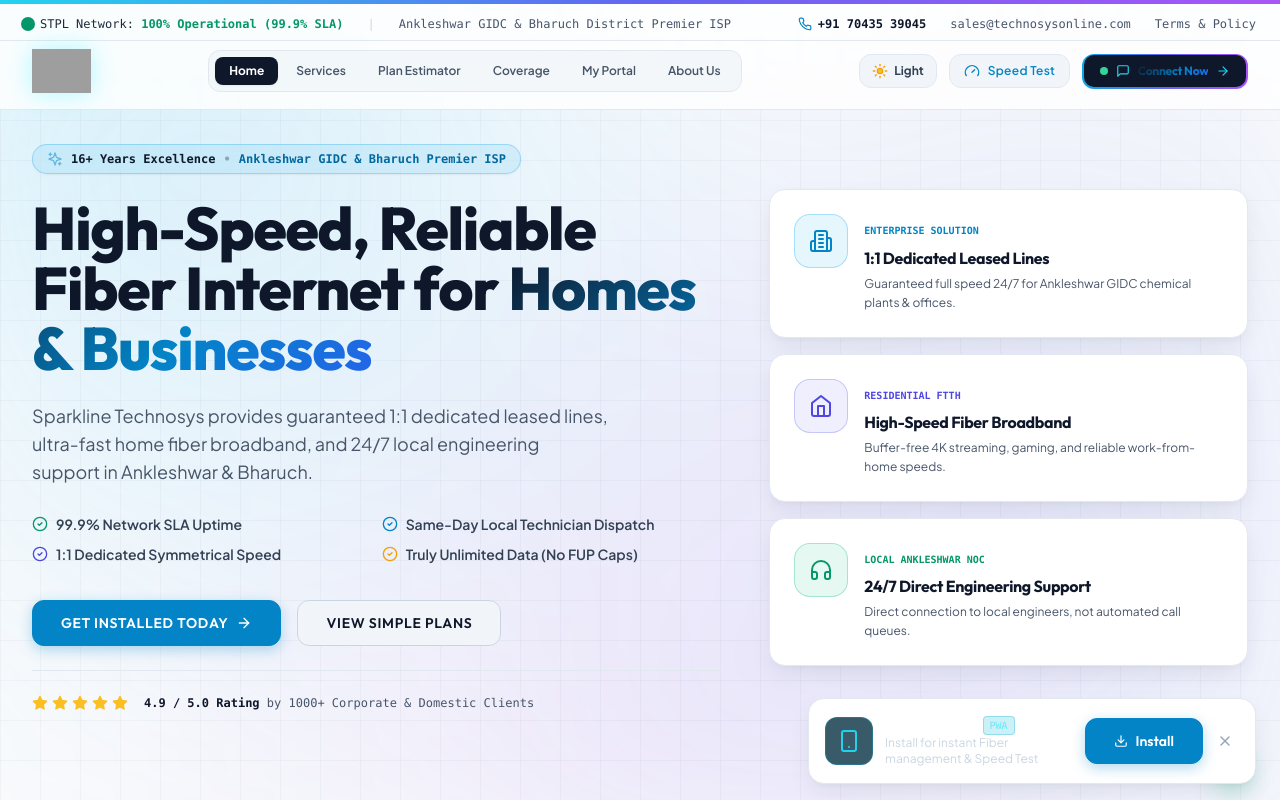
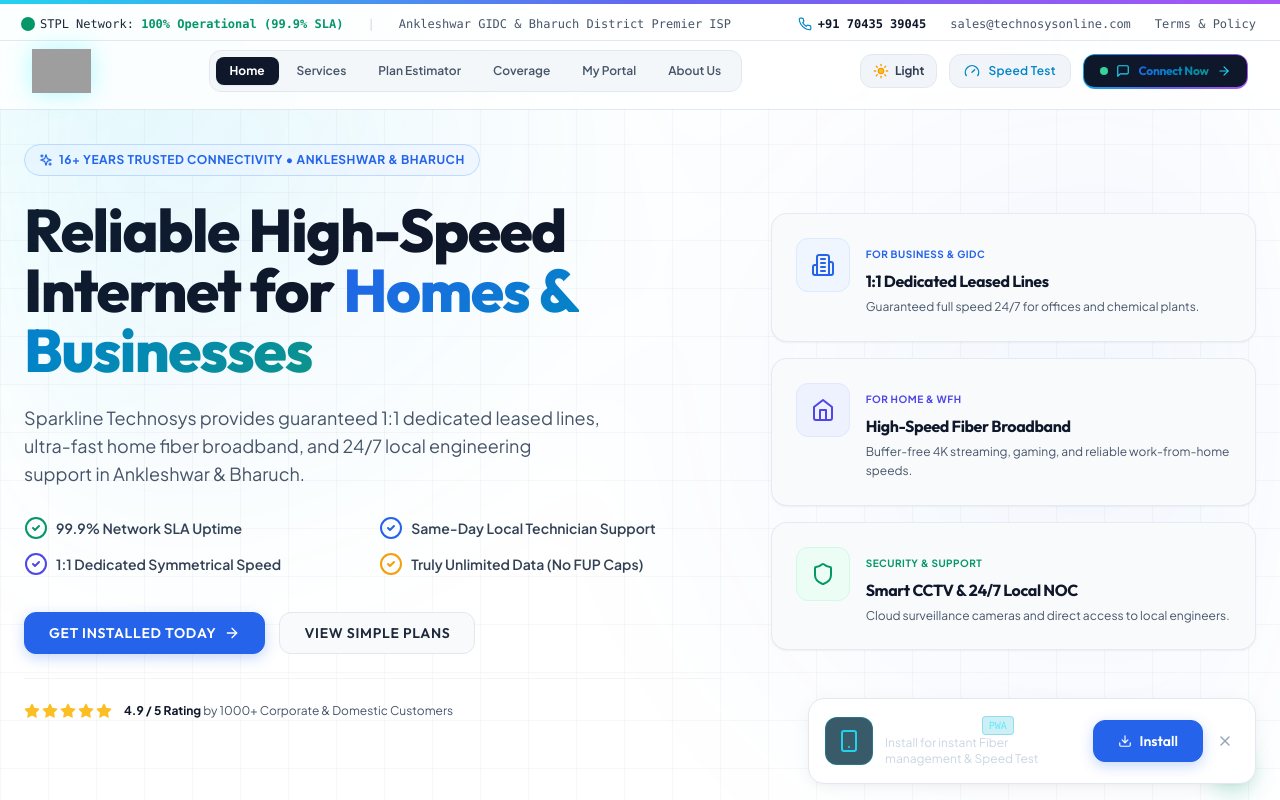
Before and after one commit to khansaood11/technosys-website, a React (Vite) app: page / in a window 1280 px wide. Shown: the top 800 px of the page. Built offline with nearby package versions, Linux system fonts and the light colour scheme; grey boxes are pictures that could not be loaded.

Commit message:
Update Technosys design system to crisp lightweight white canvas with soft elevation shadows and clean visual cards

```diff
--- a/src/components/ExecutiveHero.jsx
+++ b/src/components/ExecutiveHero.jsx
@@ -1,12 +1,12 @@
 import React from 'react';
 import { motion } from 'framer-motion';
-import { ArrowRight, CheckCircle2, ShieldCheck, Star, Sparkles, Building2, Home, Headphones, Wifi } from 'lucide-react';
+import { ArrowRight, CheckCircle2, Star, Sparkles, Building2, Home, Shield, Headphones } from 'lucide-react';
 
-export default function ExecutiveHero({ onOpenContact, onExploreServices, onOpenSpeedTest }) {
+export default function ExecutiveHero({ onOpenContact, onExploreServices }) {
   return (
-    <section className="relative pt-28 pb-16 md:pt-36 md:pb-24 overflow-hidden bg-slate-50 dark:bg-[#060B18] border-b border-slate-200 dark:border-zinc-800/80">
+    <section className="relative pt-28 pb-16 md:pt-36 md:pb-24 overflow-hidden bg-white dark:bg-[#060B18] border-b border-slate-100 dark:border-zinc-800/80">
 
-      {/* Background Gradient Orbs & Subtle Grid */}
+      {/* Background Subtle Gradient & Grid */}
       <div className="aurora-bg"></div>
       <div className="tech-grid-bg"></div>
 
@@ -15,69 +15,67 @@
 
           {/* Left Main Content */}
           <motion.div
-            initial={{ opacity: 0, y: 25 }}
+            initial={{ opacity: 0, y: 20 }}
             animate={{ opacity: 1, y: 0 }}
-            transition={{ duration: 0.7 }}
+            transition={{ duration: 0.6 }}
             className="lg:col-span-7 space-y-6 text-left"
           >
             {/* Trust Pill Badge */}
-            <div className="inline-flex items-center gap-2 px-3.5 py-1.5 rounded-full bg-sky-500/10 dark:bg-cyan-500/10 border border-sky-500/30 dark:border-cyan-500/30 text-sky-700 dark:text-cyan-300 text-xs font-mono font-semibold shadow-sm backdrop-blur-md">
-              <Sparkles className="w-4 h-4 text-sky-600 dark:text-cyan-400 animate-pulse" />
-              <span className="font-bold text-slate-900 dark:text-white">16+ Years Excellence</span>
-              <span className="text-slate-400 dark:text-zinc-600">•</span>
-              <span>Ankleshwar GIDC & Bharuch Premier ISP</span>
+            <div className="badge-tag">
+              <Sparkles className="w-3.5 h-3.5" />
+              <span>16+ Years Trusted Connectivity • Ankleshwar & Bharuch</span>
             </div>
 
-            {/* Clear Business & Executive Headline */}
-            <h1 className="text-3xl sm:text-5xl lg:text-6xl font-extrabold text-slate-900 dark:text-white tracking-tight font-heading leading-tight">
-              High-Speed, Reliable Fiber Internet for <span className="gradient-text">Homes & Businesses</span>
+            {/* Clear Business Headline */}
+            <h1 className="text-4xl sm:text-5xl lg:text-6xl font-extrabold text-slate-900 dark:text-white tracking-tight font-heading leading-[1.15]">
+              Reliable High-Speed Internet for <span className="gradient-text">Homes & Businesses</span>
             </h1>
 
             <p className="text-base sm:text-lg text-slate-600 dark:text-slate-300 max-w-xl leading-relaxed">
               Sparkline Technosys provides guaranteed 1:1 dedicated leased lines, ultra-fast home fiber broadband, and 24/7 local engineering support in Ankleshwar & Bharuch.
             </p>
 
-            {/* Key Value Checklist */}
-            <div className="grid grid-cols-1 sm:grid-cols-2 gap-2.5 pt-1 text-xs sm:text-sm font-semibold text-slate-700 dark:text-zinc-200">
+            {/* Simple Key Benefits */}
+            <div className="grid grid-cols-1 sm:grid-cols-2 gap-3 pt-1 text-xs sm:text-sm font-semibold text-slate-700 dark:text-zinc-200">
               <div className="flex items-center gap-2">
-                <CheckCircle2 className="w-4 h-4 text-emerald-600 dark:text-emerald-400 shrink-0" />
+                <CheckCircle2 className="w-4.5 h-4.5 text-emerald-600 dark:text-emerald-400 shrink-0" />
                 <span>99.9% Network SLA Uptime</span>
               </div>
               <div className="flex items-center gap-2">
-                <CheckCircle2 className="w-4 h-4 text-sky-600 dark:text-cyan-400 shrink-0" />
-                <span>Same-Day Local Technician Dispatch</span>
+                <CheckCircle2 className="w-4.5 h-4.5 text-blue-600 dark:text-cyan-400 shrink-0" />
+                <span>Same-Day Local Technician Support</span>
               </div>
               <div className="flex items-center gap-2">
-                <CheckCircle2 className="w-4 h-4 text-indigo-600 dark:text-indigo-400 shrink-0" />
+                <CheckCircle2 className="w-4.5 h-4.5 text-indigo-600 dark:text-indigo-400 shrink-0" />
                 <span>1:1 Dedicated Symmetrical Speed</span>
               </div>
               <div className="flex items-center gap-2">
-                <CheckCircle2 className="w-4 h-4 text-amber-500 shrink-0" />
+                <CheckCircle2 className="w-4.5 h-4.5 text-amber-500 shrink-0" />
                 <span>Truly Unlimited Data (No FUP Caps)</span>
               </div>
             </div>
 
             {/* Primary Action Buttons */}
-            <div className="flex flex-wrap items-center gap-4 pt-3">
-              <button onClick={onOpenContact} className="btn-primary py-4 px-7 text-xs font-bold uppercase tracking-wider">
+            <div className="flex flex-wrap items-center gap-3.5 pt-3">
+              <button onClick={onOpenContact} className="btn-primary py-3.5 px-7 text-xs font-bold uppercase tracking-wider">
                 <span>Get Installed Today</span>
                 <ArrowRight className="w-4 h-4" />
               </button>
 
-              <button onClick={onExploreServices} className="btn-secondary py-4 px-7 text-xs font-bold uppercase tracking-wider">
+              <button onClick={onExploreServices} className="btn-secondary py-3.5 px-7 text-xs font-bold uppercase tracking-wider">
                 <span>View Simple Plans</span>
               </button>
             </div>
 
-            {/* Social Proof Rating */}
-            <div className="pt-6 border-t border-slate-200 dark:border-zinc-800 flex items-center gap-4 text-xs font-mono text-slate-600 dark:text-zinc-400">
-              <div className="flex items-center gap-1 text-amber-400">
+            {/* Rating & Social Proof */}
+            <div className="pt-6 border-t border-slate-100 dark:border-zinc-800 flex items-center gap-3 text-xs text-slate-600 dark:text-zinc-400">
+              <div className="flex items-center gap-0.5 text-amber-400">
                 {[...Array(5)].map((_, i) => (
                   <Star key={i} className="w-4 h-4 fill-amber-400 text-amber-400" />
                 ))}
               </div>
               <div>
-                <strong className="text-slate-900 dark:text-white font-bold">4.9 / 5.0 Rating</strong> by 1000+ Corporate & Domestic Clients
+                <strong className="text-slate-900 dark:text-white font-bold">4.9 / 5 Rating</strong> by 1000+ Corporate & Domestic Customers
               </div>
             </div>
 
@@ -85,44 +83,44 @@
 
           {/* Right Clean Visual Cards Showcase */}
           <motion.div
-            initial={{ opacity: 0, x: 25 }}
+            initial={{ opacity: 0, x: 20 }}
             animate={{ opacity: 1, x: 0 }}
-            transition={{ duration: 0.7, delay: 0.2 }}
+            transition={{ duration: 0.6, delay: 0.15 }}
             className="lg:col-span-5 space-y-4"
           >
             {/* Corporate Internet Card */}
-            <div className="glass-panel p-6 border-slate-200 dark:border-zinc-800 hover:border-sky-500/40 dark:hover:border-cyan-500/40 transition-all flex items-start gap-4">
-              <div className="p-3.5 rounded-2xl bg-sky-500/10 dark:bg-cyan-500/10 border border-sky-500/30 dark:border-cyan-500/30 text-sky-600 dark:text-cyan-400 shrink-0">
+            <div className="p-6 rounded-2xl bg-slate-50 dark:bg-zinc-900/90 border border-slate-200/80 dark:border-zinc-800 hover:border-blue-500/40 transition-all flex items-start gap-4 shadow-sm hover:shadow-md">
+              <div className="p-3.5 rounded-xl bg-blue-50 dark:bg-cyan-500/10 text-blue-600 dark:text-cyan-400 shrink-0 border border-blue-100 dark:border-cyan-500/20">
                 <Building2 className="w-6 h-6" />
               </div>
               <div className="space-y-1">
-                <span className="text-[10px] font-mono font-bold uppercase text-sky-600 dark:text-cyan-400">Enterprise Solution</span>
+                <span className="text-[10px] font-bold uppercase text-blue-600 dark:text-cyan-400 tracking-wider">For Business & GIDC</span>
                 <h3 className="text-base font-bold text-slate-900 dark:text-white font-heading">1:1 Dedicated Leased Lines</h3>
-                <p className="text-xs text-slate-600 dark:text-slate-400 leading-relaxed">Guaranteed full speed 24/7 for Ankleshwar GIDC chemical plants & offices.</p>
+                <p className="text-xs text-slate-600 dark:text-slate-400 leading-relaxed">Guaranteed full speed 24/7 for offices and chemical plants.</p>
               </div>
             </div>
 
             {/* Home Broadband Card */}
-            <div className="glass-panel p-6 border-slate-200 dark:border-zinc-800 hover:border-indigo-500/40 transition-all flex items-start gap-4">
-              <div className="p-3.5 rounded-2xl bg-indigo-500/10 border border-indigo-500/30 text-indigo-600 dark:text-indigo-400 shrink-0">
+            <div className="p-6 rounded-2xl bg-slate-50 dark:bg-zinc-900/90 border border-slate-200/80 dark:border-zinc-800 hover:border-indigo-500/40 transition-all flex items-start gap-4 shadow-sm hover:shadow-md">
+              <div className="p-3.5 rounded-xl bg-indigo-50 dark:bg-indigo-500/10 text-indigo-600 dark:text-indigo-400 shrink-0 border border-indigo-100 dark:border-indigo-500/20">
                 <Home className="w-6 h-6" />
               </div>
               <div className="space-y-1">
-                <span className="text-[10px] font-mono font-bold uppercase text-indigo-600 dark:text-indigo-400">Residential FTTH</span>
+                <span className="text-[10px] font-bold uppercase text-indigo-600 dark:text-indigo-400 tracking-wider">For Home & WFH</span>
                 <h3 className="text-base font-bold text-slate-900 dark:text-white font-heading">High-Speed Fiber Broadband</h3>
                 <p className="text-xs text-slate-600 dark:text-slate-400 leading-relaxed">Buffer-free 4K streaming, gaming, and reliable work-from-home speeds.</p>
               </div>
             </div>
 
-            {/* 24/7 NOC Support Card */}
-            <div className="glass-panel p-6 border-slate-200 dark:border-zinc-800 hover:border-emerald-500/40 transition-all flex items-start gap-4">
-              <div className="p-3.5 rounded-2xl bg-emerald-500/10 border border-emerald-500/30 text-emerald-600 dark:text-emerald-400 shrink-0">
-                <Headphones className="w-6 h-6" />
+            {/* Smart CCTV & Support Card */}
+            <div className="p-6 rounded-2xl bg-slate-50 dark:bg-zinc-900/90 border border-slate-200/80 dark:border-zinc-800 hover:border-emerald-500/40 transition-all flex items-start gap-4 shadow-sm hover:shadow-md">
+              <div className="p-3.5 rounded-xl bg-emerald-50 dark:bg-emerald-500/10 text-emerald-600 dark:text-emerald-400 shrink-0 border border-emerald-100 dark:border-emerald-500/20">
+                <Shield className="w-6 h-6" />
               </div>
               <div className="space-y-1">
-                <span className="text-[10px] font-mono font-bold uppercase text-emerald-600 dark:text-emerald-400">Local Ankleshwar NOC</span>
-                <h3 className="text-base font-bold text-slate-900 dark:text-white font-heading">24/7 Direct Engineering Support</h3>
-                <p className="text-xs text-slate-600 dark:text-slate-400 leading-relaxed">Direct connection to local engineers, not automated call queues.</p>
+                <span className="text-[10px] font-bold uppercase text-emerald-600 dark:text-emerald-400 tracking-wider">Security & Support</span>
+                <h3 className="text-base font-bold text-slate-900 dark:text-white font-heading">Smart CCTV & 24/7 Local NOC</h3>
+                <p className="text-xs text-slate-600 dark:text-slate-400 leading-relaxed">Cloud surveillance cameras and direct access to local engineers.</p>
               </div>
             </div>
 
--- a/src/index.css
+++ b/src/index.css
@@ -3,10 +3,35 @@
 @tailwind utilities;
 
 /* ---------------------------------------------------- */
-/* Technosys Light & Dark Theme Design System          */
+/* Technosys Modern Lightweight Design System           */
 /* ---------------------------------------------------- */
 
-:root, :root[data-theme="dark"] {
+:root, :root[data-theme="light"] {
+  --bg-dark: #FFFFFF;
+  --bg-card: #FFFFFF;
+  --bg-card-hover: #FFFFFF;
+  --border-color: #E2E8F0;
+  --border-hover: #2563EB;
+
+  --primary-cyan: #0EA5E9;
+  --primary-blue: #2563EB;
+  --accent-purple: #7C3AED;
+  --accent-emerald: #059669;
+
+  --text-main: #0F172A;
+  --text-muted: #475569;
+  --text-dim: #64748B;
+
+  --font-heading: 'Outfit', sans-serif;
+  --font-body: 'Plus Jakarta Sans', sans-serif;
+
+  --glass-bg: rgba(255, 255, 255, 0.95);
+  --glass-border: 1px solid #E2E8F0;
+  --grid-line: rgba(15, 23, 42, 0.03);
+  --shadow-panel: 0 4px 20px -2px rgba(15, 23, 42, 0.06), 0 2px 6px -1px rgba(15, 23, 42, 0.03);
+}
+
+:root[data-theme="dark"] {
   --bg-dark: #060B18;
   --bg-card: #0D1322;
   --bg-card-hover: #131B2E;
@@ -22,35 +47,10 @@
   --text-muted: #A1A1AA;
   --text-dim: #71717A;
 
-  --font-heading: 'Outfit', sans-serif;
-  --font-body: 'Plus Jakarta Sans', sans-serif;
-
   --glass-bg: rgba(13, 19, 34, 0.85);
   --glass-border: 1px solid rgba(255, 255, 255, 0.08);
   --grid-line: rgba(255, 255, 255, 0.02);
   --shadow-panel: 0 20px 80px rgba(0, 240, 255, 0.04), 0 4px 20px rgba(0, 0, 0, 0.4);
-}
-
-:root[data-theme="light"] {
-  --bg-dark: #F8FAFC;
-  --bg-card: #FFFFFF;
-  --bg-card-hover: #FFFFFF;
-  --border-color: #E2E8F0;
-  --border-hover: #0088CC;
-
-  --primary-cyan: #0077CC;
-  --primary-blue: #2563EB;
-  --accent-purple: #7C3AED;
-  --accent-emerald: #059669;
-
-  --text-main: #0F172A;
-  --text-muted: #475569;
-  --text-dim: #64748B;
-
-  --glass-bg: rgba(255, 255, 255, 0.95);
-  --glass-border: 1px solid #E2E8F0;
-  --grid-line: rgba(15, 23, 42, 0.03);
-  --shadow-panel: 0 10px 25px -3px rgba(15, 23, 42, 0.08), 0 4px 6px -2px rgba(15, 23, 42, 0.04);
 }
 
 * {
@@ -65,7 +65,7 @@
   background-color: var(--bg-dark);
   color: var(--text-main);
   overflow-x: hidden;
-  transition: background-color 0.3s ease, color 0.3s ease;
+  transition: background-color 0.25s ease, color 0.25s ease;
 }
 
 body {
@@ -73,7 +73,7 @@
   line-height: 1.7;
   background: var(--bg-dark);
   color: var(--text-main);
-  transition: background-color 0.3s ease, color 0.3s ease;
+  transition: background-color 0.25s ease, color 0.25s ease;
 }
 
 /* Custom Scrollbar */
@@ -84,104 +84,70 @@
   background: var(--bg-dark);
 }
 ::-webkit-scrollbar-thumb {
-  background: #94A3B8;
+  background: #CBD5E1;
   border-radius: 3px;
 }
 :root[data-theme="dark"] ::-webkit-scrollbar-thumb {
   background: #1E293B;
 }
 ::-webkit-scrollbar-thumb:hover {
-  background: var(--primary-cyan);
+  background: var(--primary-blue);
 }
 
-/* Light / Dark Aurora Background */
+/* Soft Background Glow */
 .aurora-bg {
   position: absolute;
   inset: 0;
   background:
-    radial-gradient(circle at 20% 20%, rgba(14, 165, 233, 0.12), transparent 45%),
-    radial-gradient(circle at 80% 60%, rgba(29, 78, 216, 0.12), transparent 50%),
-    radial-gradient(circle at 50% 90%, rgba(139, 92, 246, 0.1), transparent 55%);
-  filter: blur(70px);
+    radial-gradient(circle at 15% 15%, rgba(14, 165, 233, 0.08), transparent 40%),
+    radial-gradient(circle at 85% 50%, rgba(37, 99, 235, 0.06), transparent 45%);
+  filter: blur(60px);
   pointer-events: none;
-  animation: auroraMove 25s ease-in-out infinite alternate;
   z-index: 0;
 }
 
-:root[data-theme="light"] .aurora-bg {
-  background:
-    radial-gradient(circle at 20% 20%, rgba(56, 189, 248, 0.15), transparent 45%),
-    radial-gradient(circle at 80% 60%, rgba(99, 102, 241, 0.12), transparent 50%),
-    radial-gradient(circle at 50% 90%, rgba(147, 51, 234, 0.08), transparent 55%);
-}
-
-@keyframes auroraMove {
-  0% { transform: scale(1) translate(0, 0); }
-  50% { transform: scale(1.15) translate(-20px, 30px); }
-  100% { transform: scale(0.95) translate(25px, -20px); }
-}
-
-/* Grid Overlay */
+/* Subtle Grid Overlay */
 .tech-grid-bg {
   position: absolute;
   inset: 0;
   background-image:
     linear-gradient(to right, var(--grid-line) 1px, transparent 1px),
     linear-gradient(to bottom, var(--grid-line) 1px, transparent 1px);
-  background-size: 40px 40px;
+  background-size: 48px 48px;
   pointer-events: none;
   z-index: 0;
 }
 
-.glow-orb {
-  position: absolute;
-  border-radius: 50%;
-  filter: blur(120px);
-  pointer-events: none;
-  opacity: 0.2;
-  z-index: 0;
-}
-
-.glow-cyan {
-  background: var(--primary-cyan);
-}
-
-.glow-purple {
-  background: var(--accent-purple);
-}
-
-/* Floating Glass Card Panel with Soft Elevation Shadow */
+/* Clean Lightweight Cards */
 .glass-panel {
   background: var(--bg-card);
-  backdrop-filter: blur(16px);
-  -webkit-backdrop-filter: blur(16px);
   border: var(--glass-border);
   border-radius: 16px;
   box-shadow: var(--shadow-panel);
-  transition: all 0.3s cubic-bezier(0.16, 1, 0.3, 1);
+  transition: all 0.25s cubic-bezier(0.16, 1, 0.3, 1);
 }
 
 .glass-panel-interactive {
-  transition: all 0.3s cubic-bezier(0.16, 1, 0.3, 1);
+  transition: all 0.25s cubic-bezier(0.16, 1, 0.3, 1);
 }
 .glass-panel-interactive:hover {
   background: var(--bg-card-hover);
   border-color: var(--border-hover);
-  transform: translateY(-6px) scale(1.01);
-  box-shadow: 0 25px 90px rgba(0, 136, 204, 0.12), 0 8px 30px rgba(0, 0, 0, 0.08);
+  transform: translateY(-4px);
+  box-shadow: 0 12px 30px -4px rgba(37, 99, 235, 0.12), 0 4px 12px -2px rgba(15, 23, 42, 0.04);
 }
 :root[data-theme="dark"] .glass-panel-interactive:hover {
   box-shadow: 0 25px 90px rgba(0, 240, 255, 0.12), 0 8px 30px rgba(0, 0, 0, 0.6);
 }
 
-/* Typography Utilities */
+/* Typography */
 h1, h2, h3, h4, .font-heading {
   font-family: var(--font-heading);
-  letter-spacing: -0.02em;
+  letter-spacing: -0.025em;
 }
 
 .gradient-text {
-  background: linear-gradient(135deg, #0F172A 0%, #0284C7 60%, #2563EB 100%);
+  background: linear-gradient(135deg, #2563EB 0%, #0284C7 50%, #0D9488 100%);
   -webkit-background-clip: text;
   -webkit-text-fill-color: transparent;
 }
@@ -195,16 +161,16 @@
 .badge-tag {
   display: inline-flex;
   align-items: center;
-  gap: 8px;
-  padding: 6px 14px;
+  gap: 6px;
+  padding: 5px 14px;
   border-radius: 9999px;
   font-size: 0.75rem;
-  font-weight: 600;
+  font-weight: 700;
   letter-spacing: 0.5px;
   text-transform: uppercase;
-  background: rgba(2, 132, 199, 0.08);
-  border: 1px solid rgba(2, 132, 199, 0.2);
-  color: #0284C7;
+  background: #EFF6FF;
+  border: 1px solid #BFDBFE;
+  color: #2563EB;
 }
 
 :root[data-theme="dark"] .badge-tag {
@@ -213,30 +179,30 @@
   color: var(--primary-cyan);
 }
 
-/* Buttons */
+/* Primary Button */
 .btn-primary {
   display: inline-flex;
   align-items: center;
   justify-content: center;
   gap: 8px;
-  padding: 14px 28px;
+  padding: 12px 24px;
   font-family: var(--font-heading);
   font-weight: 600;
   font-size: 0.875rem;
   color: #FFFFFF;
-  background: #0284C7;
-  border: 1px solid #0284C7;
+  background: #2563EB;
+  border: 1px solid #2563EB;
   border-radius: 12px;
   cursor: pointer;
-  box-shadow: 0 4px 14px rgba(2, 132, 199, 0.3);
-  transition: all 0.25s ease;
+  box-shadow: 0 4px 14px rgba(37, 99, 235, 0.25);
+  transition: all 0.2s ease;
   text-decoration: none;
 }
 .btn-primary:hover {
-  background: #0369A1;
-  border-color: #0369A1;
-  transform: translateY(-2px) scale(1.02);
-  box-shadow: 0 8px 25px rgba(2, 132, 199, 0.45);
+  background: #1D4ED8;
+  border-color: #1D4ED8;
+  transform: translateY(-2px);
+  box-shadow: 0 6px 20px rgba(37, 99, 235, 0.35);
 }
 
 :root[data-theme="dark"] .btn-primary {
@@ -251,27 +217,28 @@
   box-shadow: 0 8px 30px rgba(0, 240, 255, 0.45);
 }
 
+/* Secondary Button */
 .btn-secondary {
   display: inline-flex;
   align-items: center;
   justify-content: center;
   gap: 8px;
-  padding: 14px 28px;
+  padding: 12px 24px;
   font-family: var(--font-heading);
   font-weight: 600;
   font-size: 0.875rem;
-  color: #0F172A;
-  background: #F1F5F9;
-  border: 1px solid #CBD5E1;
+  color: #1E293B;
+  background: #F8FAFC;
+  border: 1px solid #E2E8F0;
   border-radius: 12px;
   cursor: pointer;
-  transition: all 0.25s ease;
+  transition: all 0.2s ease;
   text-decoration: none;
 }
 .btn-secondary:hover {
-  background: #E2E8F0;
-  border-color: #94A3B8;
-  transform: translateY(-2px);
+  background: #F1F5F9;
+  border-color: #CBD5E1;
+  transform: translateY(-1px);
 }
 
 :root[data-theme="dark"] .btn-secondary {
@@ -284,12 +251,12 @@
   border-color: rgba(255, 255, 255, 0.25);
 }
 
-/* Modal overlay */
+/* Modal Overlay */
 .modal-overlay {
   position: fixed;
   inset: 0;
-  background: rgba(15, 23, 42, 0.75);
-  backdrop-filter: blur(12px);
+  background: rgba(15, 23, 42, 0.6);
+  backdrop-filter: blur(8px);
   z-index: 999;
   display: flex;
   align-items: center;
@@ -328,7 +295,7 @@
   100% { transform: scale(2.2); opacity: 0; }
 }
 
-/* Continuous Infinite Marquee Motion */
+/* Infinite Marquee Motion */
 @keyframes marquee {
   0% { transform: translateX(0%); }
   100% { transform: translateX(-50%); }
@@ -344,31 +311,31 @@
   animation-play-state: paused;
 }
 
-/* Full Width Container Layout (1440px wide-screen layout) */
+/* Full Width Container Layout */
 .container {
-  max-width: 1440px;
+  max-width: 1280px;
   margin-left: auto;
   margin-right: auto;
-  padding-left: 2rem;
-  padding-right: 2rem;
+  padding-left: 1.5rem;
+  padding-right: 1.5rem;
 }
 
 @media (max-width: 640px) {
   .container {
-    padding-left: 1.25rem;
-    padding-right: 1.25rem;
+    padding-left: 1rem;
+    padding-right: 1rem;
   }
 }
 
 /* Vertical Section Spacing */
 .section-padding {
-  padding-top: 7rem;
-  padding-bottom: 7rem;
+  padding-top: 5rem;
+  padding-bottom: 5rem;
 }
 
 @media (max-width: 768px) {
   .section-padding {
-    padding-top: 4.5rem;
-    padding-bottom: 4.5rem;
+    padding-top: 3.5rem;
+    padding-bottom: 3.5rem;
   }
 }
```
Also changed, not shown: 1 other file (tests, documents, lock files or other folders).
